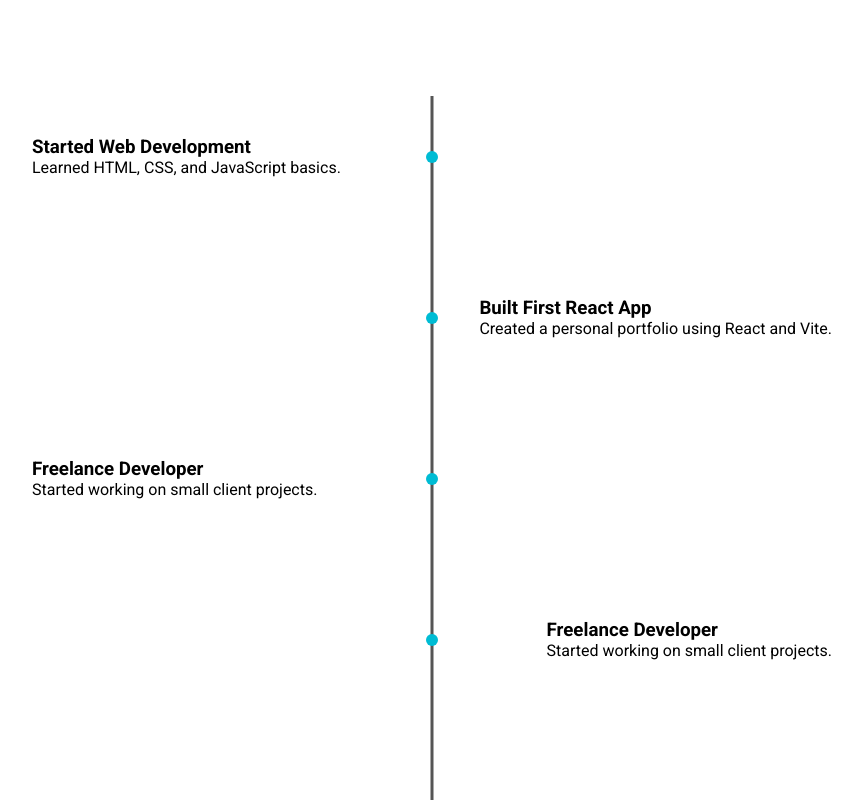
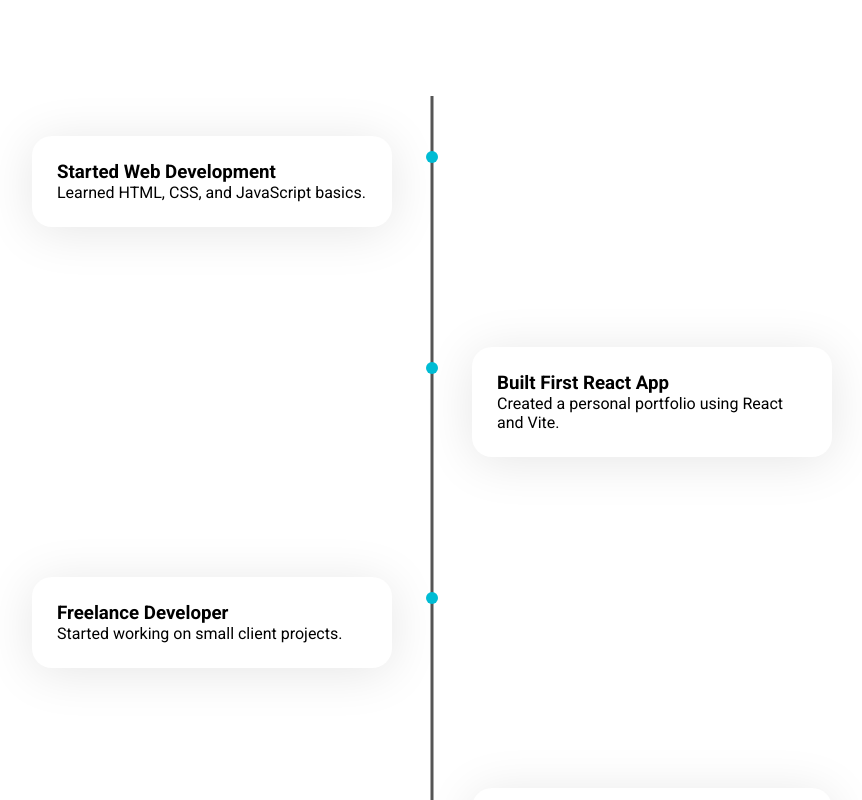
Before and after one commit to johnbidoo/johnbidoo.github.io, a React (Vite) app in the folder WebsiteResume/: page / in a window 1280 px wide. Shown: the part 1040-1840 px from the top of the page, without its empty margins (208-1070 px from the left). Built offline with nearby package versions, Linux system fonts and the light colour scheme.

Commit message:
Boxes fixed

```diff
--- a/WebsiteResume/src/index.css
+++ b/WebsiteResume/src/index.css
@@ -189,8 +189,8 @@ Navigation bar, incldues the logo, nav links
   width: 45%;
   padding: 25px;
   background: white;
-  border-radius: 12px;
-  box-shadow: 0 4px 12px rgba(0,0,0,0.1);
+  border-radius: 20px;
+  box-shadow: 0 5px 50px rgba(7, 7, 7, 0.1);
 }
 
 .timeline-item:nth-child(odd) {
--- a/WebsiteResume/src/timeline.jsx
+++ b/WebsiteResume/src/timeline.jsx
@@ -24,7 +24,7 @@ function Timeline() {
     <div className="timeline">
       {timelineData.map((item, index) => (
         <div key={index} className="timeline-item">
-          <div className="timeline-content-box">
+          <div className="timeline-content">
             <h3>{item.title}</h3>
             <p>{item.description}</p>
           </div>
```
